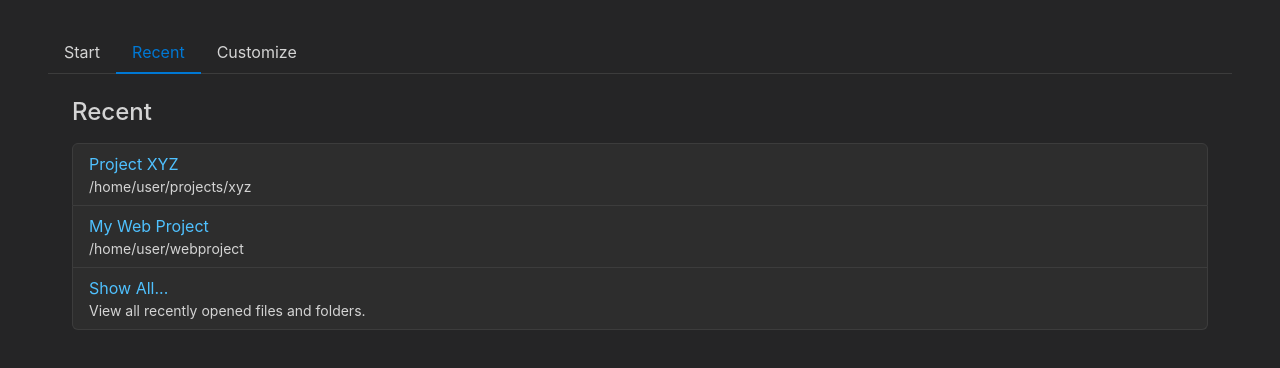
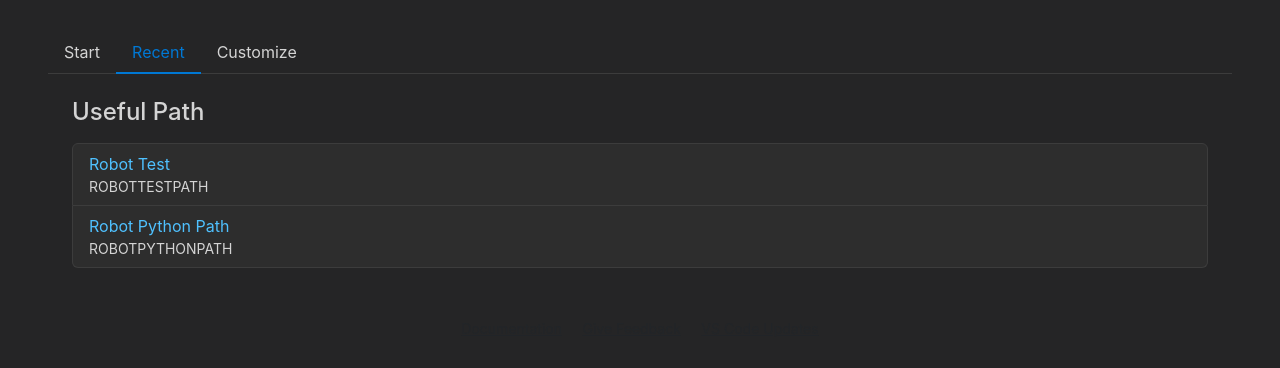
Before and after one commit to test-fullautomation/vscode-welcome, a website: page assets/index.html in a window 1280 px wide. Both pictures are taken after a click on the tab "Recent". Shown: the part 78-446 px from the top of the page. Drawn offline with Linux system fonts and the light colour scheme; files that its build step writes are made by us from their sources; files whose address does not match are found by name.

Commit message:
add function open useful path

```diff
--- a/assets/index.html
+++ b/assets/index.html
@@ -23,7 +23,7 @@
                 <button class="nav-link active" id="start-tab" data-bs-toggle="tab" data-bs-target="#start" type="button" role="tab" aria-selected="true">Start</button>
             </li>
             <li class="nav-item" role="presentation">
-                <button class="nav-link" id="recent-tab" data-bs-toggle="tab" data-bs-target="#recent" type="button" role="tab" aria-selected="false" tabindex="-1">Recent</button>
+                <button class="nav-link" id="useful-tab" data-bs-toggle="tab" data-bs-target="#recent" type="button" role="tab" aria-selected="false" tabindex="-1">Recent</button>
             </li>
             <li class="nav-item" role="presentation">
                 <button class="nav-link" id="customize-tab" data-bs-toggle="tab" data-bs-target="#customize" type="button" role="tab" aria-selected="false" tabindex="-1">Customize</button>
@@ -56,20 +56,16 @@
             </div>
 
             <!-- Recent Tab -->
-            <div class="tab-pane fade" id="recent" role="tabpanel" aria-labelledby="recent-tab">
-                <h4>Recent</h4>
+            <div class="tab-pane fade" id="recent" role="tabpanel" aria-labelledby="useful-tab">
+                <h4>Useful Path</h4>
                 <ul class="list-group mt-3">
                     <li class="list-group-item">
-                        <a href="#">Project XYZ</a>
-                        <p class="mb-0 small">/home/user/projects/xyz</p>
+                        <a href="#" onclick="openSelectedFolder(this.nextElementSibling.textContent.trim())">Robot Test</a>
+                        <p class="mb-0 small">ROBOTTESTPATH</p>
                     </li>
                     <li class="list-group-item">
-                        <a href="#">My Web Project</a>
-                        <p class="mb-0 small">/home/user/webproject</p>
-                    </li>
-                    <li class="list-group-item">
-                        <a href="#">Show All...</a>
-                        <p class="mb-0 small">View all recently opened files and folders.</p>
+                        <a href="#" onclick="openSelectedFolder(this.nextElementSibling.textContent.trim())">Robot Python Path</a>
+                        <p class="mb-0 small">ROBOTPYTHONPATH</p>
                     </li>
                 </ul>
             </div>
--- a/assets/js/script.js
+++ b/assets/js/script.js
@@ -57,6 +57,10 @@ function changeWebview(webviewName) {
       vscode.postMessage({ command: 'changeWebview', name: webviewName });
    }, 300);
 }
+
+function openSelectedFolder(uri) {
+   vscode.postMessage({ command: 'openSelectedFolder', uri: uri });
+}
 // function
 
 // module.exports = {
```
Also changed, not shown: src/extension.js (+27 -2 lines), 1 other file.
